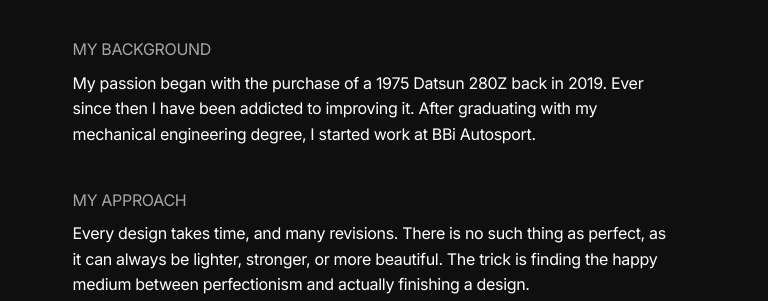
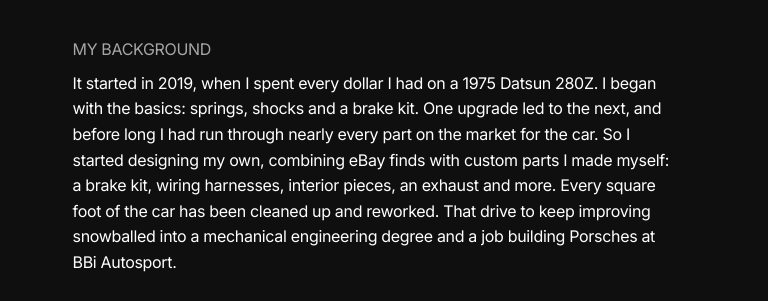
Before and after one commit to rbzed25/martinvehicledesigns.github.io, a plain HTML site: page contact.html in a window 1280 px wide. Shown: the part 669-970 px from the top of the page, 512-1280 px from the left. Drawn offline with Linux system fonts and the light colour scheme; no server answers.

Commit message:
Update contact.html

```diff
--- a/contact.html
+++ b/contact.html
@@ -39,7 +39,7 @@
           </div>
           <div class="reveal">
             <p class="label">My background</p>
-            <p>My passion began with the purchase of a 1975 Datsun 280Z back in 2019. Ever since then I have been addicted to improving it. After graduating with my mechanical engineering degree, I started work at BBi Autosport.</p>
+            <p>It started in 2019, when I spent every dollar I had on a 1975 Datsun 280Z. I began with the basics: springs, shocks and a brake kit. One upgrade led to the next, and before long I had run through nearly every part on the market for the car. So I started designing my own, combining eBay finds with custom parts I made myself: a brake kit, wiring harnesses, interior pieces, an exhaust and more. Every square foot of the car has been cleaned up and reworked. That drive to keep improving snowballed into a mechanical engineering degree and a job building Porsches at BBi Autosport.</p>
           </div>
           <div class="reveal">
             <p class="label">My approach</p>
```
